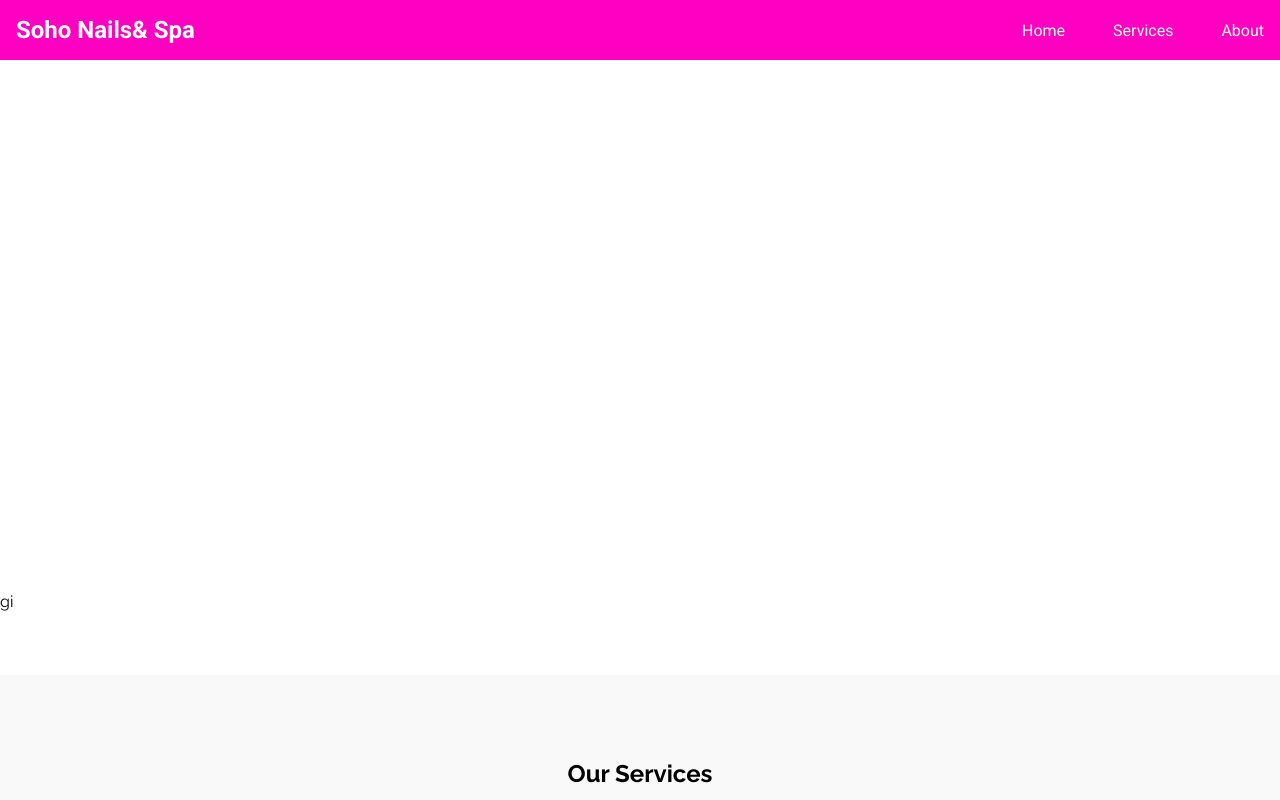
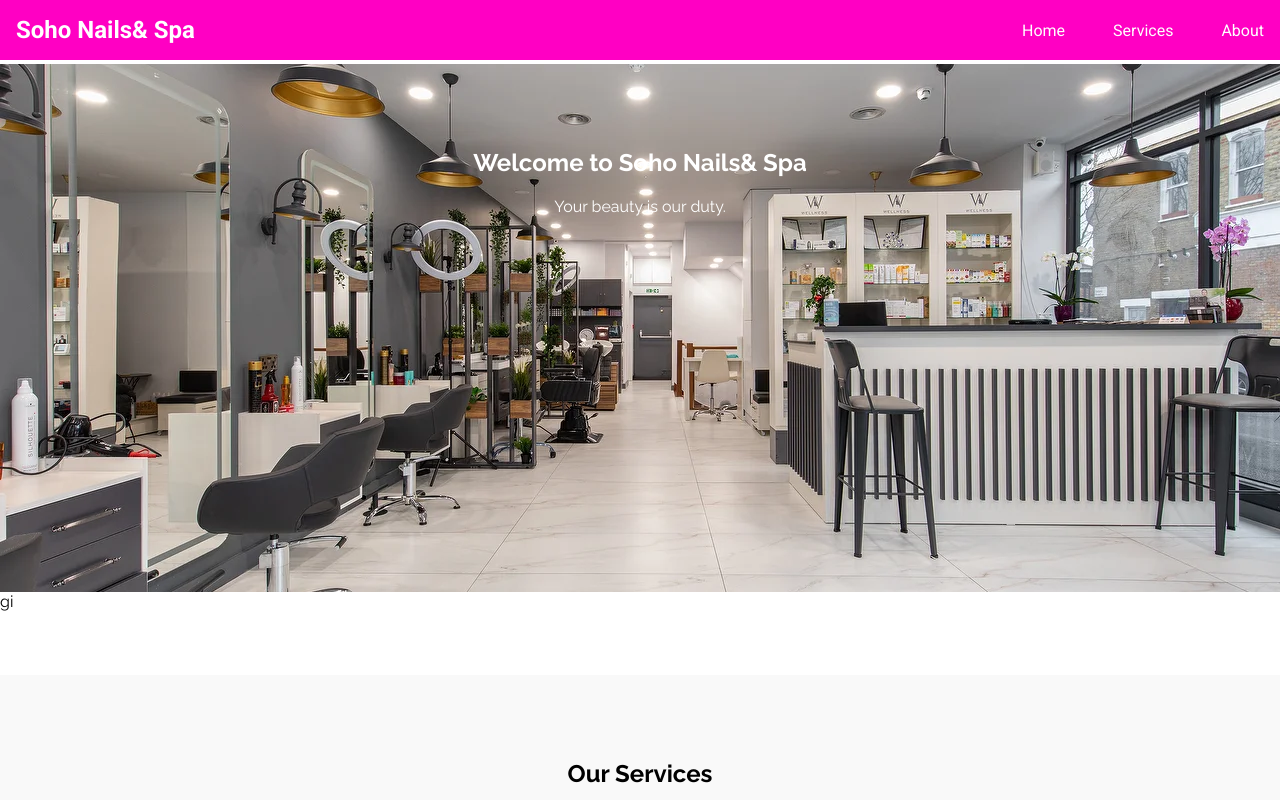
Before and after one commit to gentleman654/Soho-Nail-and-Spa, a plain HTML site: page index.html in a window 1280 px wide. Shown: the top 800 px of the page. Drawn offline with Linux system fonts and the light colour scheme.

Commit message:
Add nail salon website files

```diff
--- a/styles.css
+++ b/styles.css
@@ -70,7 +70,7 @@ nav ul li:last-child a {
 }
 
 #home {
-  background: url('images/background.jpg') no-repeat center center/cover;
+  background: url('download.webp') no-repeat center center/cover;
   color: white;
   text-align: center;
   height: 400px;
```
